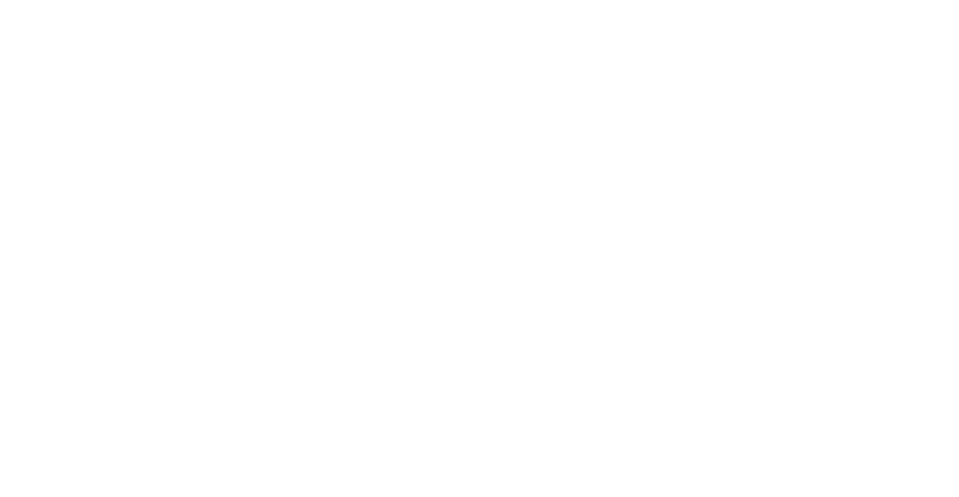
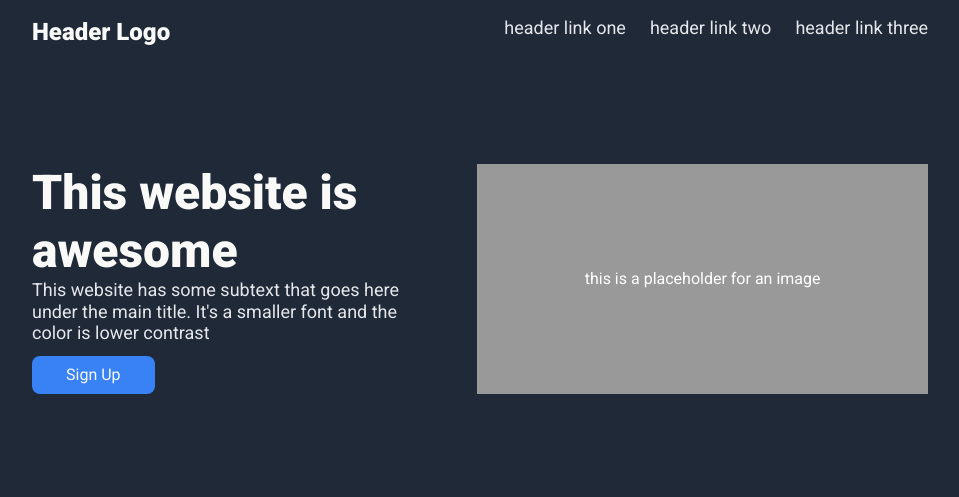
Before and after one commit to lesterpaz99/draft-landing-page, a plain HTML site: page index.html in a window 1280 px wide. Shown: the whole page, without its empty margins (160-1119 px from the left). Drawn offline with Linux system fonts and the light colour scheme.

Commit message:
add header and hero sections

```diff
--- a/index.html
+++ b/index.html
@@ -4,7 +4,44 @@
 		<meta charset="UTF-8" />
 		<meta name="viewport" content="width=device-width, initial-scale=1.0" />
 		<title>Document</title>
+		<link rel="preconnect" href="https://fonts.googleapis.com" />
+		<link rel="preconnect" href="https://fonts.gstatic.com" crossorigin />
+		<link
+			href="https://fonts.googleapis.com/css2?family=Roboto:ital,wght@0,400;0,700;0,900;1,400&display=swap"
+			rel="stylesheet"
+		/>
 		<link rel="stylesheet" href="styles.css" />
 	</head>
-	<body></body>
+	<body>
+		<div class="page-wrapper">
+			<header>
+				<div class="logo">Header Logo</div>
+				<nav>
+					<ul class="menu">
+						<li class="menu-item">
+							<a href="#">header link one</a>
+						</li>
+						<li class="menu-item">
+							<a href="#">header link two</a>
+						</li>
+						<li class="menu-item">
+							<a href="#">header link three</a>
+						</li>
+					</ul>
+				</nav>
+			</header>
+			<main>
+				<div class="hero-content">
+					<h1>This website is awesome</h1>
+					<p class="hero-paragraph">
+						This website has some subtext that goes here under the main title.
+						It's a smaller font and the color is lower contrast
+					</p>
+					<button class="hero-btn">Sign Up</button>
+				</div>
+				<!-- <img src="#" alt="hero img"> -->
+				<div class="hero-img">this is a placeholder for an image</div>
+			</main>
+		</div>
+	</body>
 </html>
--- a/styles.css
+++ b/styles.css
@@ -1,3 +1,25 @@
+/* variables */
+:root {
+  --dark-bg-color: #1f2937;
+  --main-title-size: 48px;
+  --titles-color: #f9faf8;
+  --titles-font-weight: 900;
+  --secondary-text-size: 18px;
+  --secondary-text-color: #e5e7eb;
+
+  --header-logo-size: 24px;
+  --header-logo-color: var(--titles-color);
+
+  --cta-color: #3882f6;
+  --info-header-text-size: 36px;
+  --info-header-text-color: var(--dark-bg-color);
+  --info-header-text-weight: 900;
+
+  --quote-bg-color: var(--secondary-text-color);
+  --quote-color: #1f2937;
+  --quote-text-size: 36px;
+}
+
 /*
   1. Use a more-intuitive box-sizing model.
 */
@@ -20,6 +42,8 @@
 body {
   line-height: 1.5;
   -webkit-font-smoothing: antialiased;
+  background-color: var(--dark-bg-color);
+  font-family: 'Roboto', system-ui;
 }
 
 /*
@@ -50,3 +74,117 @@ p, h1, h2, h3, h4, h5, h6 {
 #root, #__next {
   isolation: isolate;
 }
+
+/* Reset css */
+
+html, div, span, applet, object, iframe,
+h1, h2, h3, h4, h5, h6, p, blockquote, pre,
+a, abbr, acronym, address, big, cite, code,
+del, dfn, em, img, ins, kbd, q, s, samp,
+small, strike, strong, sub, sup, tt, var,
+b, u, i, center,
+dl, dt, dd, ol, ul, li,
+fieldset, form, label, legend,
+table, caption, tbody, tfoot, thead, tr, th, td,
+article, aside, canvas, details, embed,
+figure, figcaption, footer, header, hgroup,
+menu, nav, output, ruby, section, summary,
+time, mark, audio, video {
+	margin: 0;
+	padding: 0;
+	border: 0;
+	font-size: 100%;
+	font: inherit;
+	vertical-align: baseline;
+}
+/* HTML5 display-role reset for older browsers */
+article, aside, details, figcaption, figure,
+footer, header, hgroup, menu, nav, section {
+	display: block;
+}
+ol, ul {
+	list-style: none;
+}
+blockquote, q {
+	quotes: none;
+}
+blockquote:before, blockquote:after,
+q:before, q:after {
+	content: '';
+	content: none;
+}
+table {
+	border-collapse: collapse;
+	border-spacing: 0;
+}
+
+header, main, section {
+  padding-inline: 15%;
+}
+
+header {
+  display: flex;
+  justify-content: space-between;
+  background-color: var(--dark-bg-color);
+  padding-block: 14px;
+}
+
+header .logo {
+  font-size: var(--header-logo-size);
+  color: var(--header-logo-color);
+  font-weight: var(--info-header-text-weight);
+}
+
+header nav .menu {
+  display: flex;
+  gap: 24px;
+}
+
+.menu a {
+  font-size: var(--secondary-text-size);
+  color: var(--secondary-text-color);
+  text-decoration: none;
+}
+
+main {
+  padding-block: 100px;
+  display: flex;
+  gap: 42px;
+  /* flex-grow: 1; */
+  color: var(--titles-color);
+}
+
+main .hero-content {
+  max-width: 45%;
+}
+
+main h1 {
+  font-size: var(--main-title-size);
+  font-weight: var(--titles-font-weight);
+  line-height: 1.2;
+}
+
+main p {
+  margin-bottom: 12px;
+  font-size: var(--secondary-text-size);
+  line-height: 1.2;
+  color: var(--secondary-text-color);
+}
+
+main .hero-img {
+  width: 55%;
+  background-color: rgb(154, 153, 153);
+  display: flex;
+  justify-content: center;
+  align-items: center;
+  color: white;
+}
+
+main .hero-btn {
+  padding: 7px 34px;
+  background-color: var(--cta-color);
+  border: none;
+  outline: none;
+  border-radius: 8px;
+  color: var(--titles-color);
+}
```
